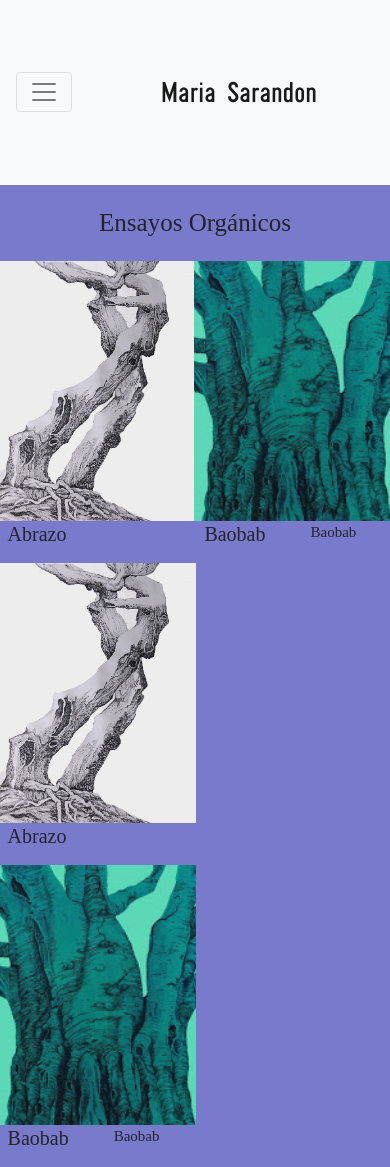
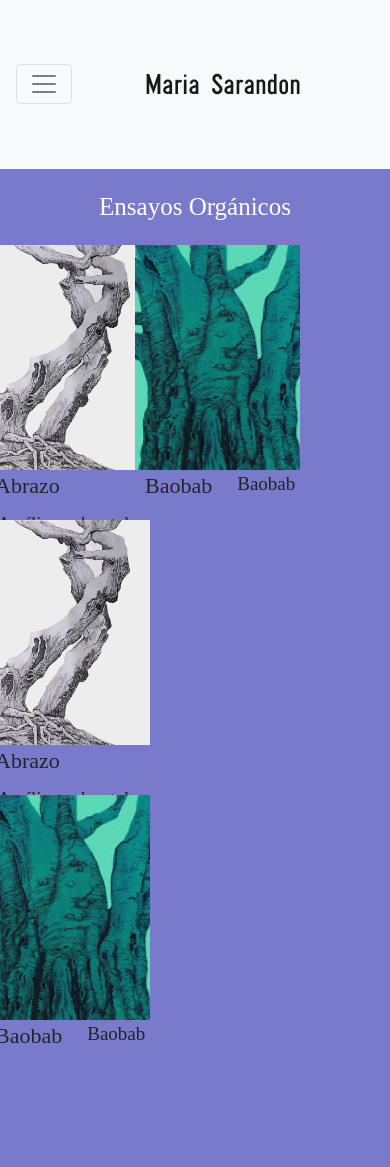
Before and after one commit to Magali-Cristobo/Pagina-Web-Maria-Sarandon, a PHP site: page /pinturas.html in a window 390 px wide. After the commit the page ends 1043 px from the top, so only its background shows below. Run offline with PHP 8.4, Linux system fonts and the light colour scheme; some web fonts are replaced.

Commit message:
hacemos responsive la pagina de las pinturas

```diff
--- a/estilo2.css
+++ b/estilo2.css
@@ -1,9 +1,9 @@
 
-*,
+/* *,
 .body::before,
 .body::after {
   box-sizing: content-box;
-}
+} */
 .bodyIndex{
   margin: 0;
   background-image: url("Fondo.jpg");
@@ -135,150 +135,60 @@
   height: 450px;
   width: 300px;
   margin-bottom: 10%;
-  margin-left: 6.6%;
-  margin-right: 5.6%;
+}
+.contenedor p{
+  font-family: 'Nimbus Sans TW01Con';
+  font-size: 40px;
+  margin-top: 2%;
+  margin-bottom: 2%;
+  color: white
 }
 
-  @media (max-width: 1775px){
-    .contenedorIndividual{
-      margin-left: 6%;
-      margin-right: 5%;
-    }
-    .fila{
-      width: 82%;
-      margin-left: 11%;
-      margin-right: 8%
-    }
+.fila{
+  width: 1000px;
+  margin: 0 auto;
+}
+.contenedorIndividual:first-child{
+  margin-right: 50px;
+}
+.contenedorIndividual:last-child{
+  margin-left: 50px;
+}
+@media(max-width:1000px){
+  .contenedorIndividual{
+    width: 200px;
+    height: 303px;
   }
-
-  @media (max-width: 1680px){
-    .contenedorIndividual{
-      margin-left: 5%;
-      margin-right: 4%;
-    }
-    .fila{
-      margin-left: 9%;
-      margin-right: 8%
-    }
+  .fila{
+    width: 640px;
   }
-
-  @media (max-width: 1540px){
-    .contenedorIndividual{
-      margin-left: 4%;
-      margin-right: 3%;
-    }
+  .contenedorIndividual:first-child{
+    margin-right: 20px;
   }
-
-  @media (max-width: 1423px){
-    .fila{
-      width: 85%;
-    }
-    .contenedorIndividual{
-      margin-left: 3%;
-      margin-right: 2%;
-    }
+  .contenedorIndividual:last-child{
+    margin-left: 20px;
   }
-
-  /*@media (max-width: 1322px) and (min-width: 1292px){
-    .contenedorIndividual:first-child{
-      margin-left: 1%;
-    }
-    .fila{
-      margin-left: 9%;
-      margin-right: 7%;
-    }
-  }*/
-
-  @media (max-width: 1292px){
-    .contenedorIndividual{
-      margin-left: 1%;
-      margin-right: 1%;
-    }
-    .fila{
-      margin-left: 10%;
-      margin-right: 7%;
-    }
+}
+@media(max-width:685px){
+  .contenedorIndividual{
+    width: 150px;
+    height: 225px;
   }
-
-  @media (max-width: 1130px){
-    .contenedorIndividual{
-      margin-left: 1%;
-      margin-right: 0%;
-    }
-    .fila{
-      margin-left: 7%;
-      margin-right: 5%;
-    }
+  .fila{
+    width: 470px;
   }
-
-  @media (max-width: 1090px){
-    .fila{
-      margin-left: 14%;
-      margin-right: 10%;
-    }
-    .contenedorIndividual{
-      margin-right: 8px;
-      width:230px;
-      height:336px;
-    }
+  .contenedorIndividual:first-child{
+    margin-right: 10px;
   }
-
-  @media (max-width: 1000px){
-    .fila{
-      margin-left: 10%;
-    }
+  .contenedorIndividual:last-child{
+    margin-left: 10px;
   }
-
-  @media (max-width: 900px){
-    .fila{
-      margin-left:6%;
-    }
+  .contenedor p{
+    font-size: 25px;
   }
-
-  @media (max-width: 864px){
-    .contenedorIndividual{
-      width:180px;
-      height:260px;
-      margin-left:3%;
-      margin-right:1%;
-    }
-    .fila{
-      margin-left:100px;
-    }
-    .titulo{
-      font-size: 20px;
-    }
-    .descripcion{
-      font-size: 15px;
-      display: block;
-      margin-top:0px;
-      margin-left: 20px;
-    }
-  }
-
-  @media (max-width: 780px){
-    .fila{
-      margin-left:80px;
-    }
-  }
+}
 
 
-
-  /* Responsive layout - makes a two column-layout instead of four columns */
-  @media screen and (max-width: 800px) {
-    .column {
-      flex: 50%;
-      max-width: 50%;
-    }
-  }
-
-  /* Responsive layout - makes the two columns stack on top of each other instead of next to each other */
-  @media screen and (max-width: 600px) {
-    .column {
-      flex: 100%;
-      max-width: 100%;
-    }
-  }
 
   @keyframes fadeIn {
     0% {
@@ -322,12 +232,9 @@
     }
     100% {
       opacity:1;
-    }}
-    @media (max-width: 600px) {
-      .fila{
-        height: 80%;
-      }
+    }
   }
+
   .item{
     float: right;
     margin-right: 2%;
@@ -348,7 +255,11 @@
     font-family: "subpear"; /* para los a de la nav */
     src: url("Drakolomb.otf") format("woff2"); /* chrome、firefox */
   }
-  @media(max-width:770px){
+  @media(max-width:420px){
+    .fila{
+      width:160px ;
+      margin: 0 auto;
+    }
     .titulo{
       margin-left: 10px;
       float:left;
@@ -361,10 +272,18 @@
       display:inline-block;
       margin-top: 0%;
     }
+    .contenedorIndividual{
+      width: 150px;
+      height: 225px;
+      margin-bottom: 50px;
+    }
     .pintura:hover  .cuadro{
       transition-property: height;
       transition-duration: 0s;
       height: 200px;
+  }
+  .contendor p{
+    font-size: 25px;
   }
   .pintura:hover  .descripcion{
     animation: fadeIn ease 0s;
@@ -373,6 +292,12 @@
       -o-animation: fadeIn ease 0s;
       -ms-animation: fadeIn ease 0s;
       display: block;
+  }
+  .contenedorIndividual:first-child{
+    margin-right: 0px;
+  }
+  .contenedorIndividual:last-child{
+    margin-left: 0px;
   }
 }
   .tituloNav{
--- a/pinturas.php
+++ b/pinturas.php
@@ -80,7 +80,7 @@
                     $result = mysqli_query($conexion, "SELECT nombreSerie FROM serie WHERE idSerie=$numeroSerie");
                     $row = mysqli_fetch_row($result);
             ?>
-        <p style="font-family: 'Nimbus Sans TW01Con'; font-size: 40px;margin-top: 2%; margin-bottom: 2%; color: white"><?php echo $row[0] ?></p>
+        <p><?php echo $row[0] ?></p>
             <?php
                     $datos=mysqli_query($conexion,$consulta);
                     $numeroImagen=1;
```
Lines whose indentation alone changed are shown as unchanged.
